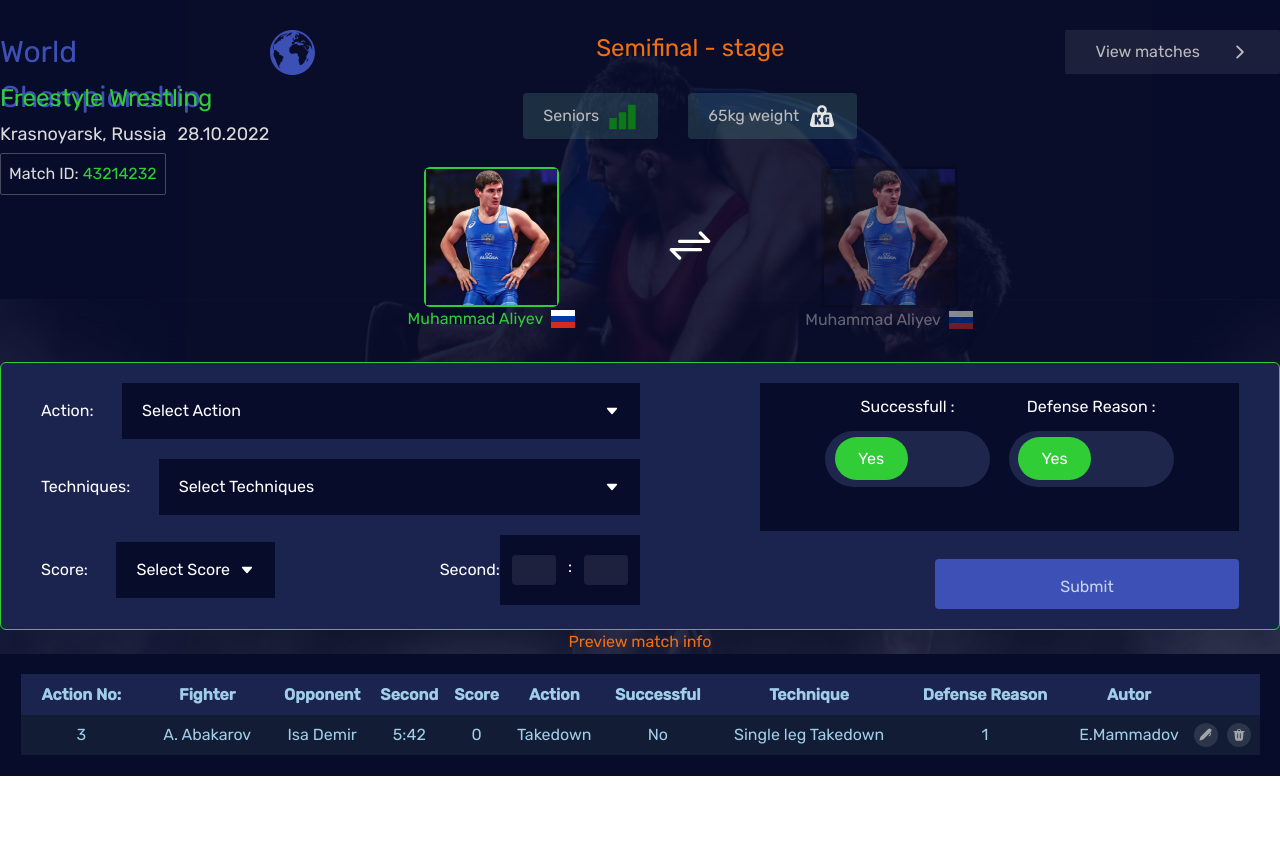
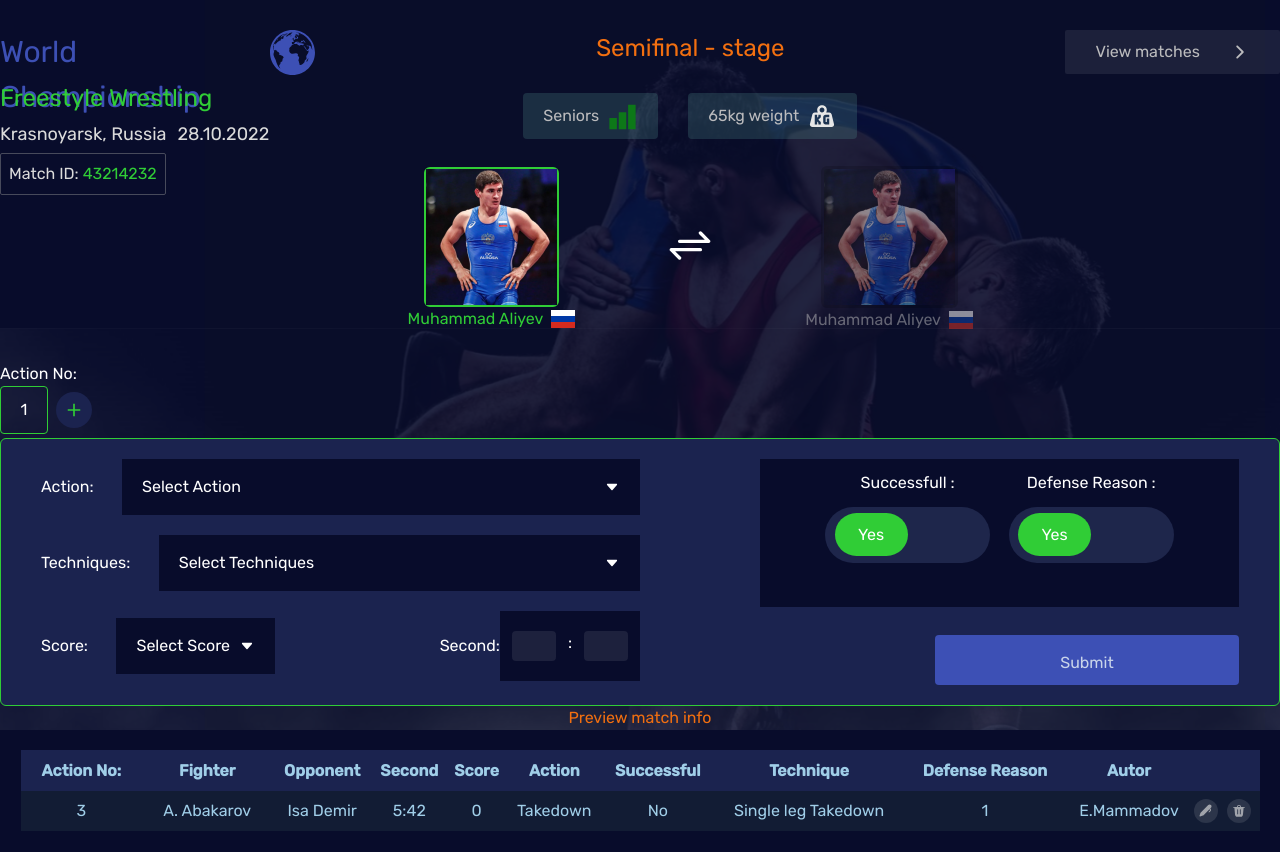
Before and after one commit to QssAnalytic/WrestlingDataFront, a React (Vite) app: page / in a window 1280 px wide. Before the commit the page ends 800 px from the top, so only its background shows below. Built offline with nearby package versions, Linux system fonts and the light colour scheme.

Commit message:
action counter added

```diff
--- a/src/App.jsx
+++ b/src/App.jsx
@@ -3,10 +3,11 @@ import Header from "./components/Header";
 import Table from "./components/Table";
 import { useState } from "react";
 import SelectBox from "./components/SelectBox";
+import { IoMdAdd } from "react-icons/io";
 
 export default function App() {
   const [success, setSuccess] = useState(false);
-  const [translateEl, setTranslateEl] = useState('');
+  const [translateEl, setTranslateEl] = useState("");
   const parentRef = useRef(null);
 
   const [openSelect, setOpenSelect] = useState({
@@ -23,13 +24,13 @@ export default function App() {
     });
   };
 
-  useEffect(()=>{
-    setTranslateEl(`${parentRef.current?.clientWidth/2}px`)
-  },[parentRef.current?.clientWidth])
+  useEffect(() => {
+    setTranslateEl(`${parentRef.current?.clientWidth / 2}px`);
+  }, [parentRef.current?.clientWidth]);
 
   const handleSuccess = () => {
     setSuccess((prev) => !prev);
-    setTranslateEl(`${parentRef.current.clientWidth/2 - 10}px`);
+    setTranslateEl(`${parentRef.current.clientWidth / 2 - 10}px`);
   };
 
   return (
@@ -38,8 +39,23 @@ export default function App() {
       <main className="main">
         <div className="container m-auto">
           <div className="main-inner">
-            <div className="action-form text-white bg-wSecMain border border-wGreen rounded-md py-5 px-10">
-              <form className="w-full flex justify-between">
+            <div className="action-form text-white flex flex-col gap-1">
+              <div className="action-counter">
+                <p>Action No:</p>
+                <div className="flex items-center gap-2">
+                  <div className="actions flex gap-[0.31rem]">
+                    <div className="action rounded flex justify-center items-center p-4 w-12 h-12 border border-wGreen">
+                      1
+                    </div>
+                  </div>
+                  <div className="add-action">
+                    <button className="rounded-[2rem] text-[20px] flex justify-center items-center bg-wSecMain p-2">
+                      <IoMdAdd className="text-wGreen" />
+                    </button>
+                  </div>
+                </div>
+              </div>
+              <form className="w-full flex justify-between  bg-wSecMain border border-wGreen rounded-md py-5 px-10">
                 <div className="action-left basis-[50%] flex flex-col gap-5">
                   <SelectBox
                     toggleSelect={toggleSelect}
@@ -84,15 +100,20 @@ export default function App() {
                       <p className="text-center">Successfull : </p>
                       <div
                         className="success rounded-[3.5rem] overflow-x-hidden py-[0.4rem] px-[0.6rem] bg-[#1E264B]"
-                        // id="parent"
                         ref={parentRef}
                       >
                         <div
-                          className={`transition-all yes-no px-[1.12rem] py-[0.6rem] w-[50%] rounded-[3.5rem] ${!success ? 'bg-wGreen' : 'bg-[#D52B1E]'}  flex items-center justify-center`}
+                          className={`transition-all yes-no px-[1.12rem] py-[0.6rem] w-[50%] rounded-[3.5rem] ${
+                            !success ? "bg-wGreen" : "bg-[#D52B1E]"
+                          }  flex items-center justify-center`}
                           onClick={handleSuccess}
-                          style={success ? { transform: `translateX(${translateEl})` } : { transform: 'translateX(0)' }}
+                          style={
+                            success
+                              ? { transform: `translateX(${translateEl})` }
+                              : { transform: "translateX(0)" }
+                          }
                         >
-                          {success ? 'No' : 'Yes'}
+                          {success ? "No" : "Yes"}
                         </div>
                       </div>
                     </div>
--- /dev/null
+++ b/src/components/ActionCounter.jsx
@@ -0,0 +1,7 @@
+import React from 'react'
+
+export default function ActionCounter() {
+  return (
+    <div>ActionCounter</div>
+  )
+}
```
